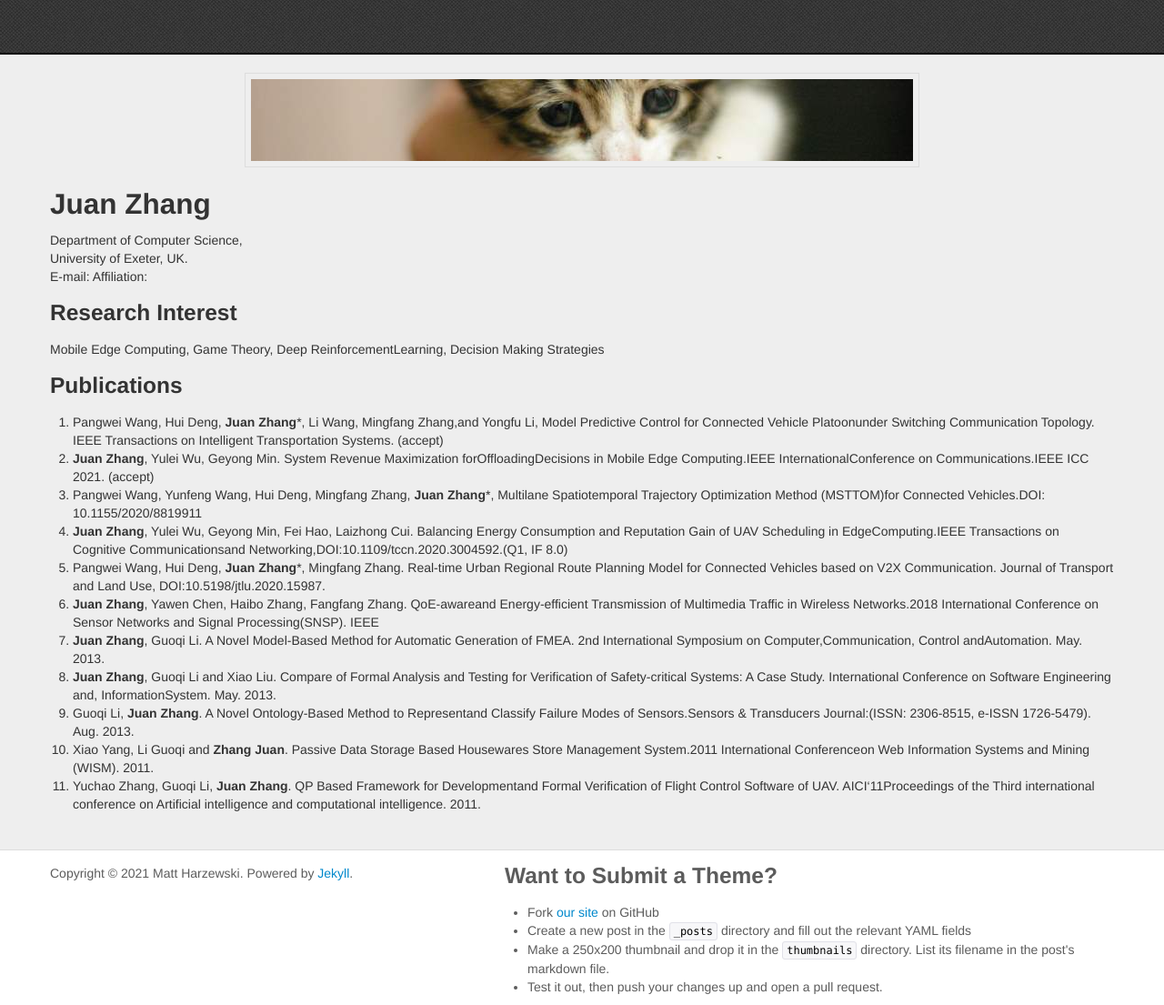
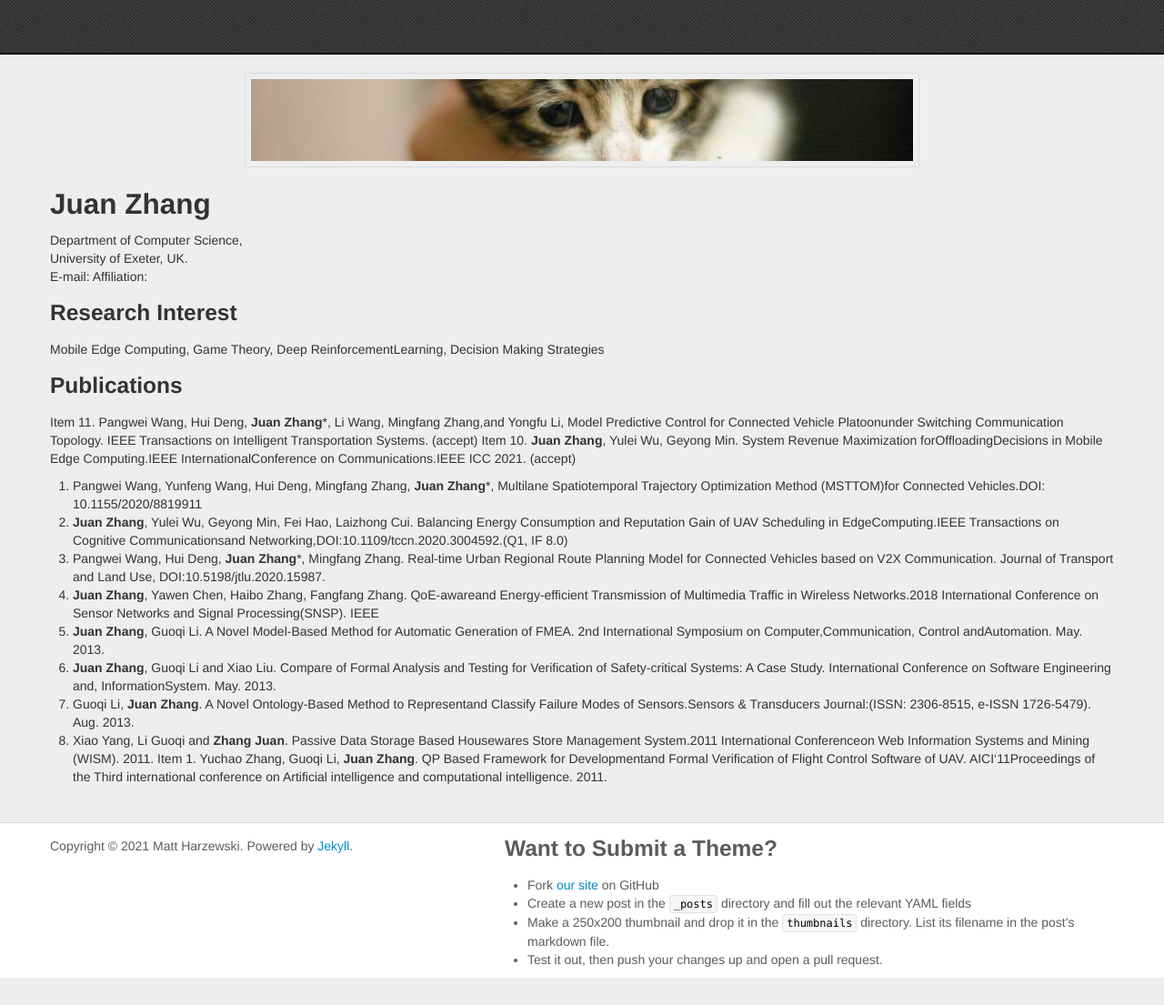
Before and after one commit to jdaisyzhang/JuanZhang, a Jekyll site: the page built from index.md, in a window 1280 px wide. Shown: the whole page at 91% size. Built offline with Jekyll 4.4.1, drawn with Linux system fonts in a browser that asks for light colours; our own code applies the rules of GitHub Pages for plain Markdown files; after the commit the page ends 1075 px from its top, so only the background shows below that; grey boxes are pictures that could not be loaded.

Commit message:
Update index.md

```diff
--- a/index.md
+++ b/index.md
@@ -7,8 +7,8 @@ Affiliation:
 Mobile Edge Computing, Game Theory, Deep ReinforcementLearning, Decision Making Strategies
 
 ### Publications
-11. Pangwei Wang,  Hui Deng, **Juan  Zhang***,  Li Wang,  Mingfang Zhang,and Yongfu Li, Model Predictive Control for Connected Vehicle Platoonunder Switching  Communication  Topology. IEEE Transactions on Intelligent Transportation Systems. (accept)
-10. **Juan Zhang**, Yulei Wu, Geyong Min. System Revenue Maximization forOffloadingDecisions in Mobile Edge Computing.IEEE  InternationalConference on Communications.IEEE ICC 2021. (accept)
+Item 11. Pangwei Wang,  Hui Deng, **Juan  Zhang***,  Li Wang,  Mingfang Zhang,and Yongfu Li, Model Predictive Control for Connected Vehicle Platoonunder Switching  Communication  Topology. IEEE Transactions on Intelligent Transportation Systems. (accept)
+Item 10. **Juan Zhang**, Yulei Wu, Geyong Min. System Revenue Maximization forOffloadingDecisions in Mobile Edge Computing.IEEE  InternationalConference on Communications.IEEE ICC 2021. (accept)
 9. Pangwei Wang, Yunfeng Wang, Hui Deng, Mingfang Zhang, **Juan Zhang***, Multilane Spatiotemporal Trajectory Optimization Method (MSTTOM)for Connected Vehicles.DOI: 10.1155/2020/8819911
 8. **Juan Zhang**, Yulei Wu, Geyong Min, Fei Hao, Laizhong Cui.  Balancing Energy Consumption and Reputation  Gain of UAV Scheduling in  EdgeComputing.IEEE  Transactions  on  Cognitive  Communicationsand Networking,DOI:10.1109/tccn.2020.3004592.(Q1, IF 8.0)
 7. Pangwei  Wang,  Hui  Deng, **Juan  Zhang***,  Mingfang  Zhang. Real-time Urban Regional Route Planning Model for Connected Vehicles based on V2X Communication. Journal of Transport and Land  Use,  DOI:10.5198/jtlu.2020.15987.
@@ -17,4 +17,4 @@ Mobile Edge Computing, Game Theory, Deep ReinforcementLearning, Decision Making
 4. **Juan  Zhang**,  Guoqi Li and Xiao Liu. Compare of Formal  Analysis and Testing for Verification of Safety-critical Systems: A Case  Study. International Conference on Software Engineering and, InformationSystem. May. 2013.
 3. Guoqi Li, **Juan Zhang**. A Novel Ontology-Based Method to Representand Classify Failure Modes of Sensors.Sensors & Transducers Journal:(ISSN: 2306-8515, e-ISSN 1726-5479). Aug.  2013.
 2. Xiao  Yang, Li Guoqi and **Zhang Juan**. Passive Data Storage Based Housewares Store Management System.2011 International Conferenceon Web Information Systems and Mining (WISM). 2011.
-1. Yuchao Zhang, Guoqi Li, **Juan Zhang**. QP Based Framework for Developmentand  Formal  Verification of Flight Control Software of UAV. AICI‘11Proceedings of the Third international conference on Artificial intelligence and computational intelligence. 2011.
+Item 1. Yuchao Zhang, Guoqi Li, **Juan Zhang**. QP Based Framework for Developmentand  Formal  Verification of Flight Control Software of UAV. AICI‘11Proceedings of the Third international conference on Artificial intelligence and computational intelligence. 2011.
```
